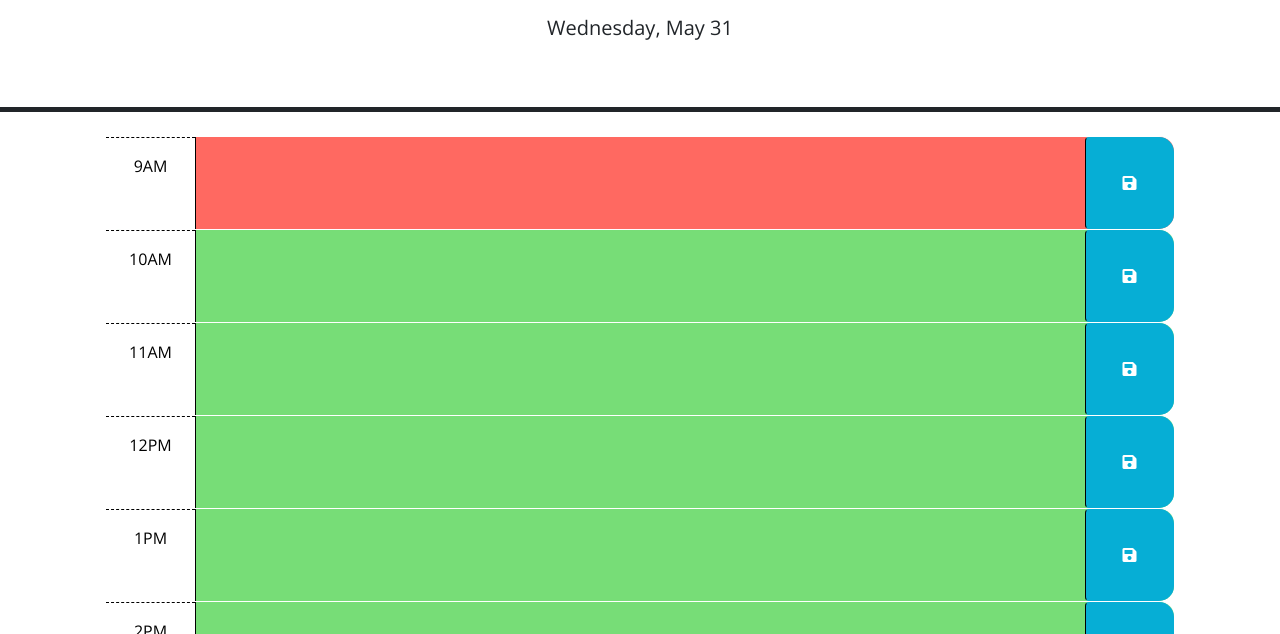
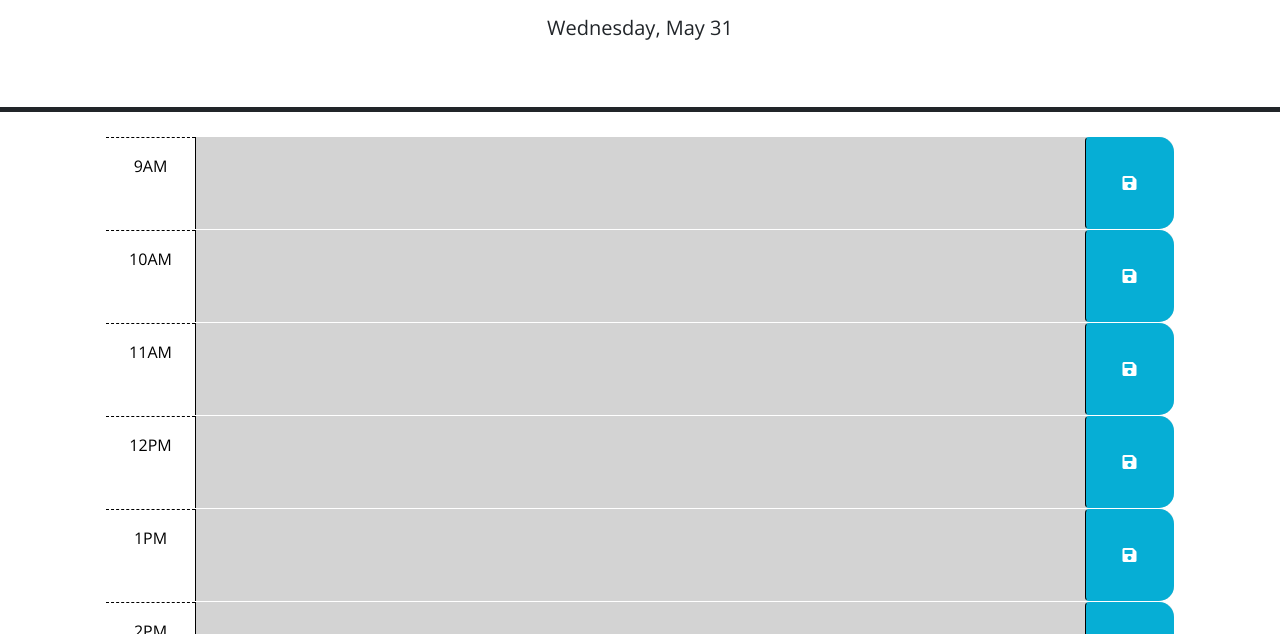
Before and after one commit to Maxwell-Leu/Work-Day-Scheduler, a plain HTML site: page index.html in a window 1280 px wide. Shown: the part 166-800 px from the top of the page. Drawn offline with nearby package versions, Linux system fonts and the light colour scheme.

Commit message:
loop applies past to hours of the day

```diff
--- a/assets/js/script.js
+++ b/assets/js/script.js
@@ -8,17 +8,34 @@ $(function () {
   // function? How can DOM traversal be used to get the "hour-x" id of the
   // time-block containing the button that was clicked? How might the id be
   // useful when saving the description in local storage?
-  //
+
   // TODO: Add code to apply the past, present, or future class to each time
   // block by comparing the id to the current hour. HINTS: How can the id
   // attribute of each time-block be used to conditionally add or remove the
   // past, present, and future classes? How can Day.js be used to get the
   // current hour in 24-hour time?
-  //
+  var hourIds = ["#hour-9", "#hour-10", "#hour-11", "#hour-12", "#hour-1", "#hour-2", "#hour-3", "#hour-4", "#hour-5"];
+  var hourOfDay = dayjs().get('hour');
+  console.log(hourOfDay);
+  for(i = 0; i < hourIds.length; i++){
+    if(hourOfDay > hourIds[i].split("-")[1]){
+      var changeToPast = document.querySelector(hourIds[i]);
+      if (changeToPast.classList.contains('present')){
+        changeToPast.classList.remove('present');
+        changeToPast.classList.add('past');
+      }else if(changeToPast.classList.contains('future')){
+        changeToPast.classList.remove('future');
+        changeToPast.classList.add('past');
+      }
+    }
+  }
+
   // TODO: Add code to get any user input that was saved in localStorage and set
   // the values of the corresponding textarea elements. HINT: How can the id
   // attribute of each time-block be used to do this?
-  //
+
+
+
   // TODO: Add code to display the current date in the header of the page.
   var date = dayjs().format('dddd, MMMM D');
   $('#currentDay').text(date);
```
Also changed, not shown: index.html (+1 -0 lines).
